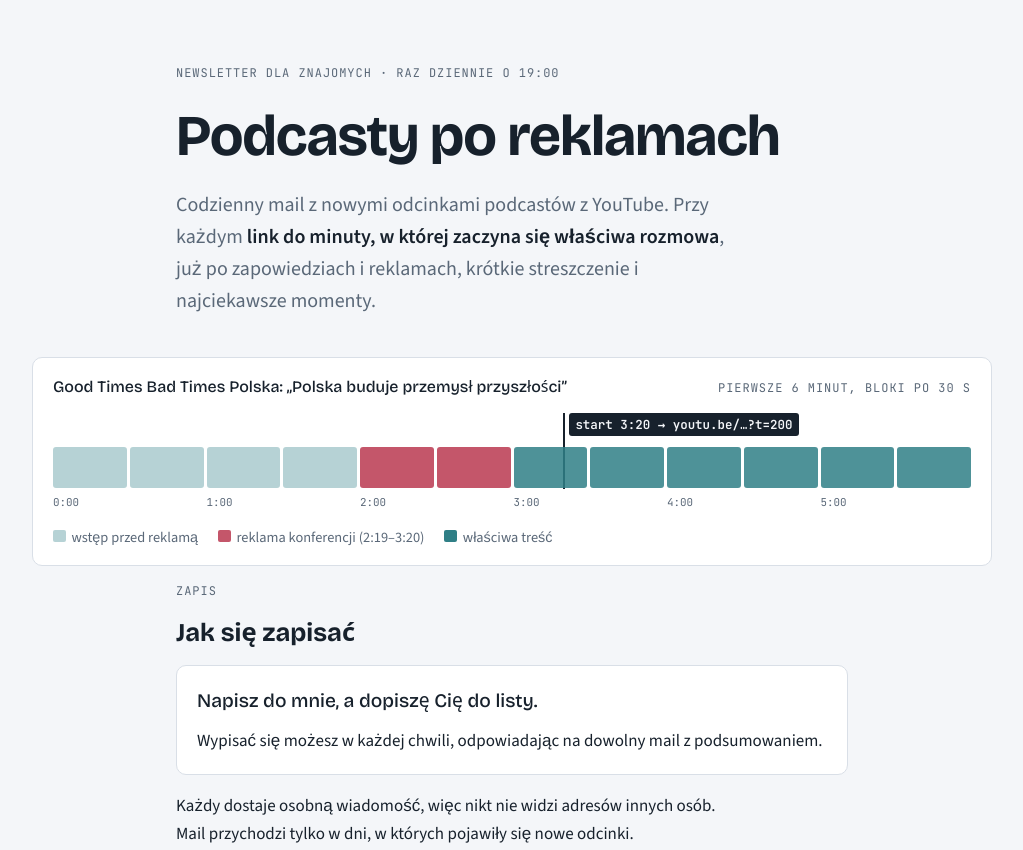
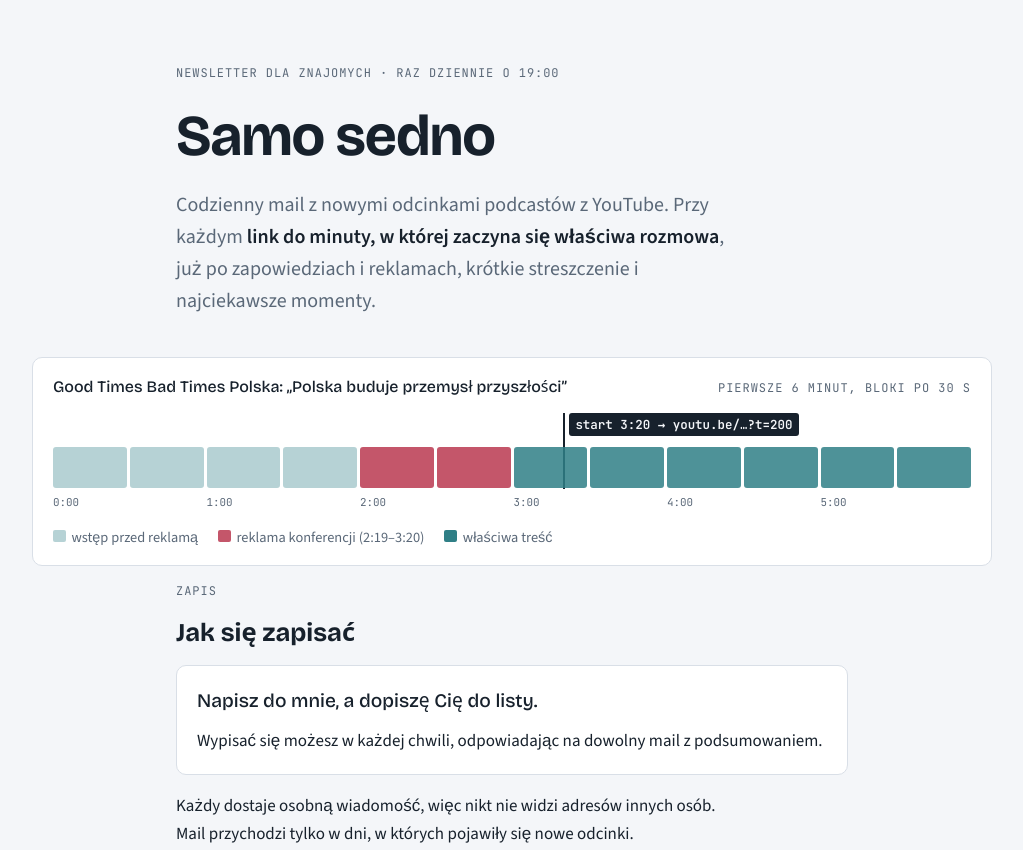
Before and after one commit to nowickit/podcast-digest, a plain HTML site: page index.html in a window 1280 px wide. Shown: the top 850 px of the page, without its empty margins (128-1151 px from the left). Drawn offline with nearby package versions, Linux system fonts and the light colour scheme.

Commit message:
Rename page heading to Samo sedno

```diff
--- a/index.html
+++ b/index.html
@@ -3,7 +3,7 @@
 <head>
 <meta charset="utf-8">
 <meta name="viewport" content="width=device-width, initial-scale=1, viewport-fit=cover">
-<title>Podcasty po reklamach</title>
+<title>Samo sedno</title>
 <meta name="description" content="Codzienny mail z nowymi odcinkami podcastów z YouTube i linkiem do minuty, w której zaczyna się rozmowa.">
 <link rel="preconnect" href="https://fonts.googleapis.com">
 <link rel="preconnect" href="https://fonts.gstatic.com" crossorigin>
@@ -172,7 +172,7 @@ footer { border-top: 1px solid var(--line); padding-block: 1.5rem 3rem; color: v
 <div class="wrap">
   <header>
     <span class="label">Newsletter dla znajomych · raz dziennie o 19:00</span>
-    <h1>Podcasty po reklamach</h1>
+    <h1>Samo sedno</h1>
     <p class="lede">Codzienny mail z nowymi odcinkami podcastów z YouTube. Przy każdym <strong>link do minuty, w której zaczyna się właściwa rozmowa</strong>, już po zapowiedziach i reklamach, krótkie streszczenie i najciekawsze momenty.</p>
   </header>
 </div>
@@ -296,7 +296,7 @@ footer { border-top: 1px solid var(--line); padding-block: 1.5rem 3rem; color: v
 </div>
 
 <div class="wrap">
-  <footer>Podcasty po reklamach · prywatny newsletter dla znajomych</footer>
+  <footer>Samo sedno · prywatny newsletter dla znajomych</footer>
 </div>
 </body>
 </html>
```
